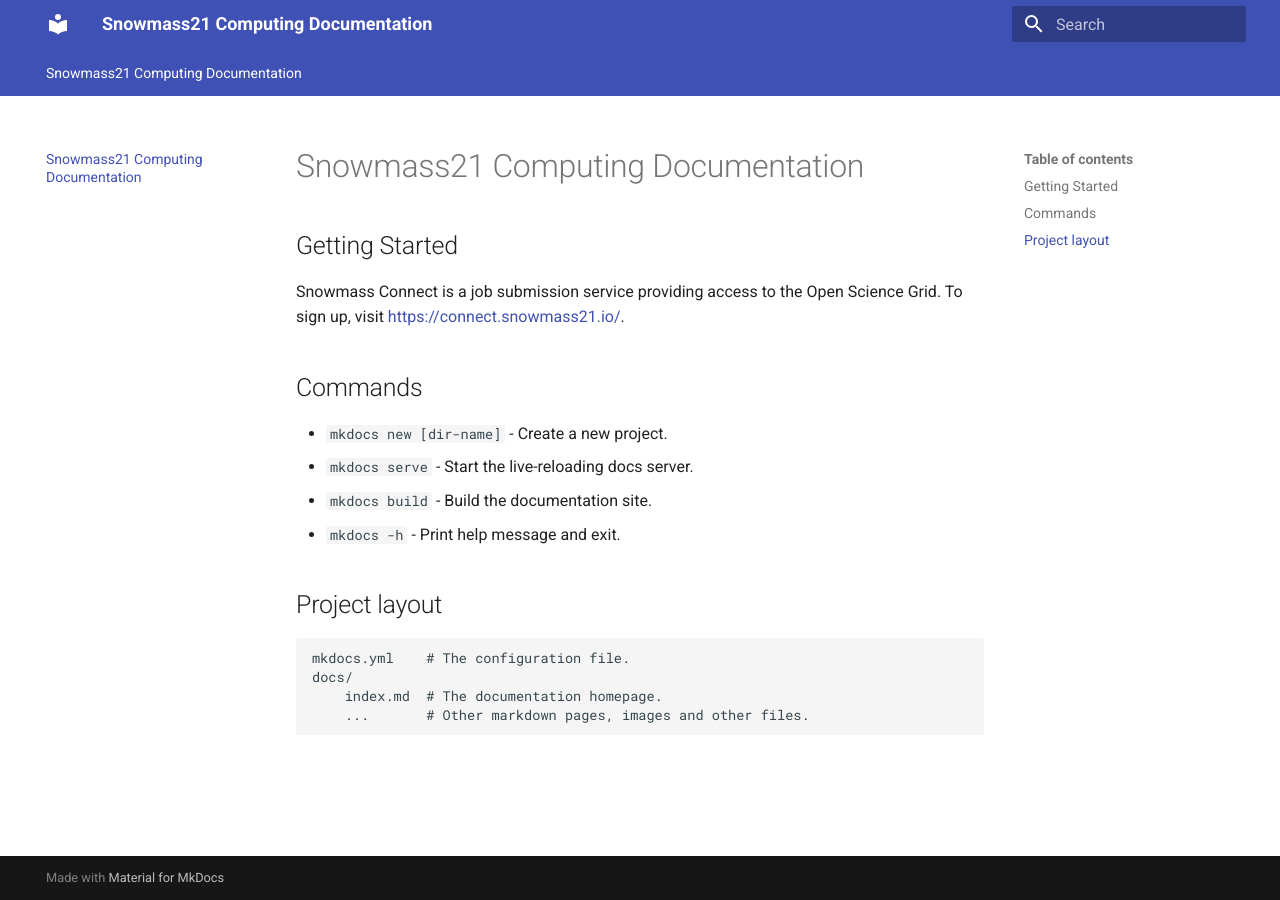
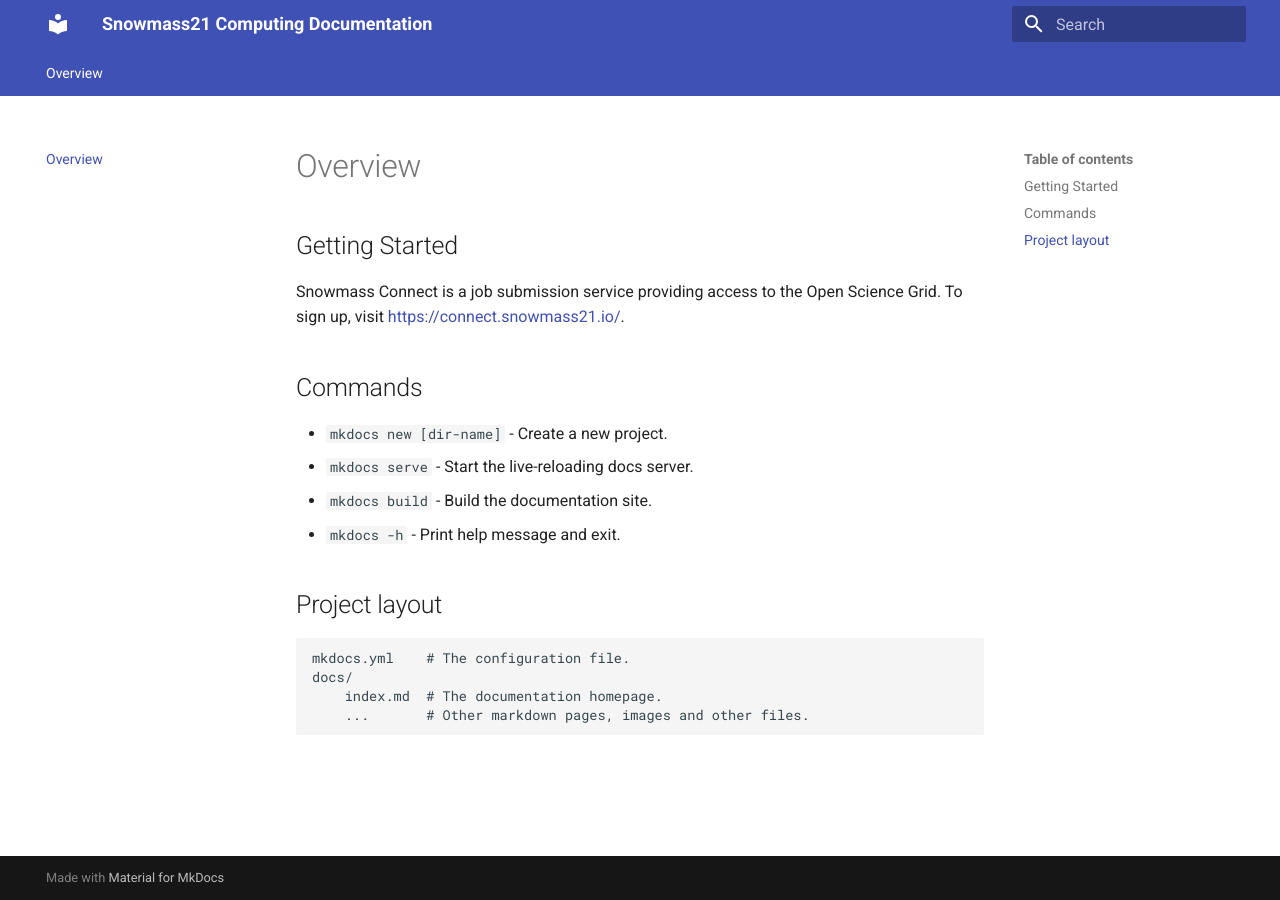
Before and after one commit to ppaschos/snowmass-connect-docs, an MkDocs documentation site: the page built from docs/index.md, in a window 1280 px wide. Built offline with MkDocs 1.6.1 and Material for MkDocs 9.7.7, drawn with Linux system fonts in a browser that asks for light colours.

Commit message:
Update index.md

```diff
--- a/docs/index.md
+++ b/docs/index.md
@@ -1,4 +1,4 @@
-# Snowmass21 Computing Documentation
+# Overview
 
 
 ## Getting Started
```
